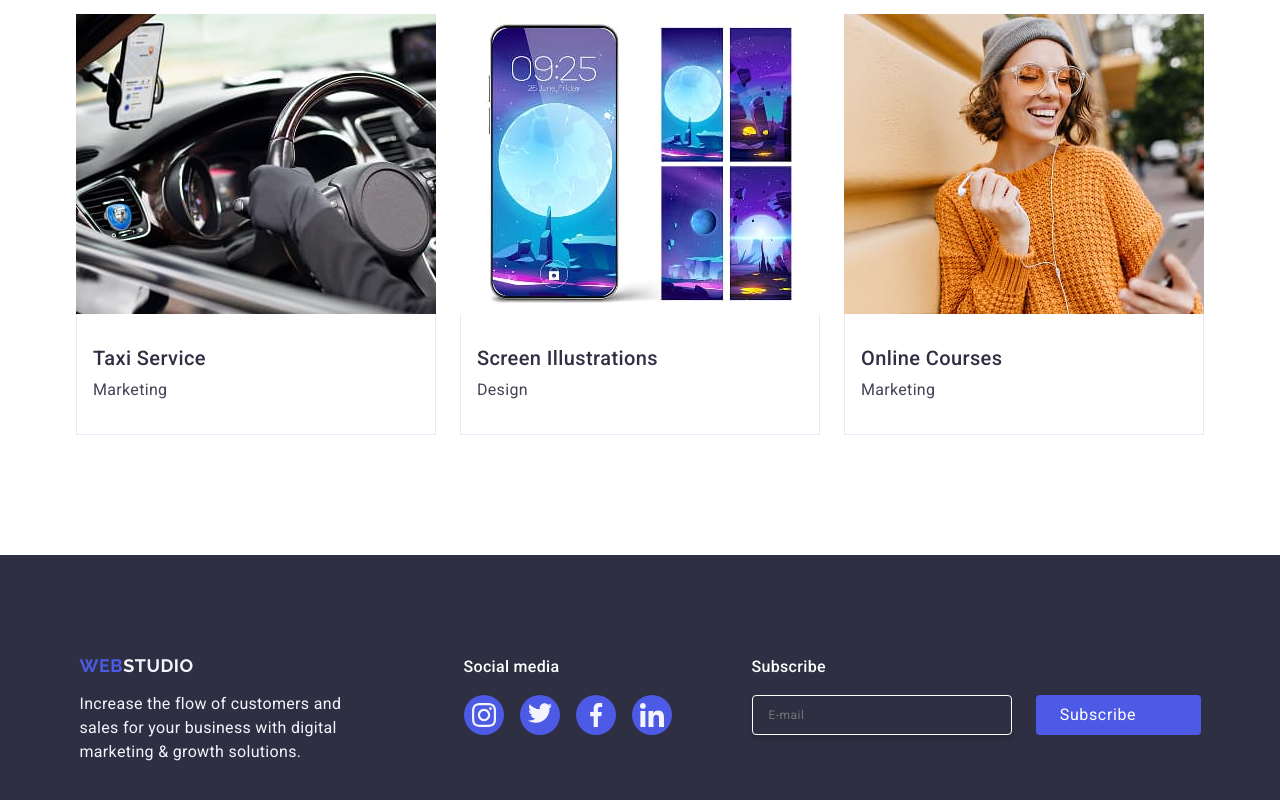
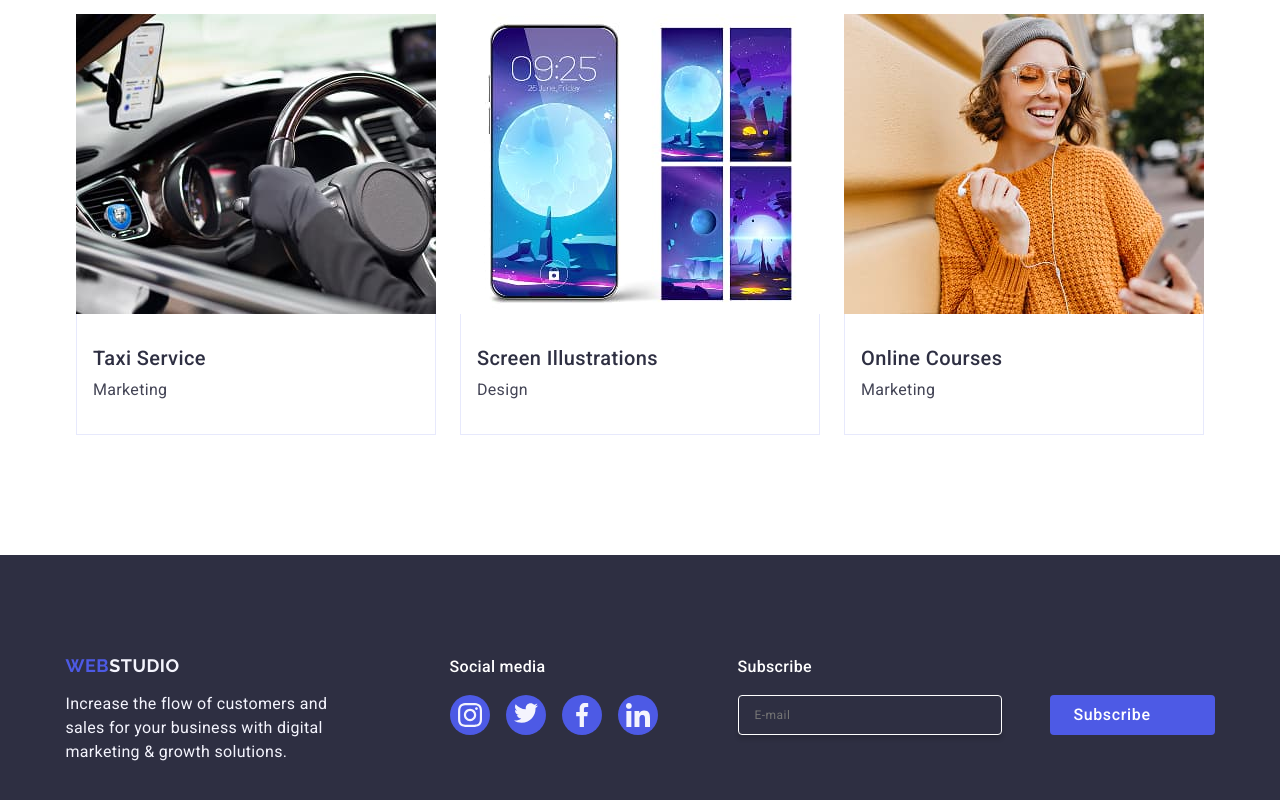
Before and after one commit to capsaic1ne/goit-markup-hw-05, a plain HTML site: page index.html in a window 1280 px wide. Shown: the part 2604-3404 px from the top of the page. Drawn offline with nearby package versions, Linux system fonts and the light colour scheme.

Commit message:
fix mistakes in footer

```diff
--- a/css/styles.css
+++ b/css/styles.css
@@ -503,15 +503,16 @@ img {
 
 .footer-form {
   display: flex;
+  gap: 24px;
 }
 
 .subscribe-input {
-  width: 260px;
+  width: 264px;
   height: 40px;
   border: 1px solid #ffffff;
   background-color: transparent;
   font-size: 12px;
-  line-height: 1.2;
+  line-height: 2;
   letter-spacing: 0.04em;
   padding-left: 16px;
   box-shadow: 0px 4px 4px rgba(0, 0, 0, 0.15);
@@ -532,7 +533,7 @@ img {
   align-items: center;
   font-family: "Roboto", sans-serif;
   font-size: 16px;
-  font-weight: 500px;
+  font-weight: 500;
   line-height: 1.5;
   letter-spacing: 0.04em;
   color: #ffffff;
```
